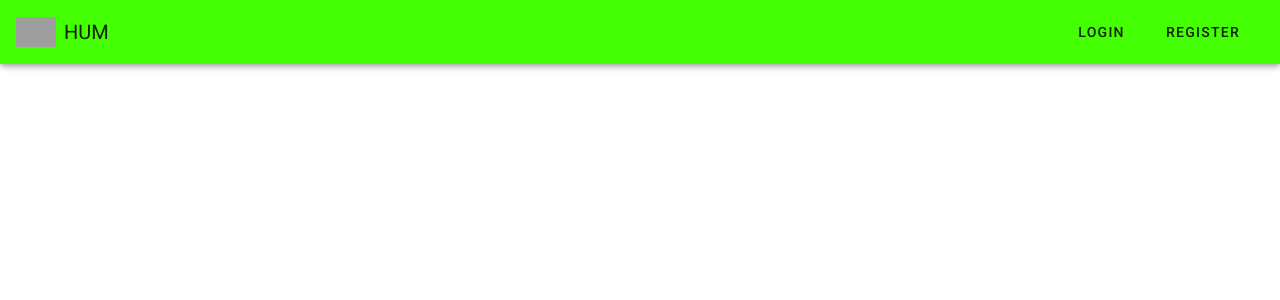
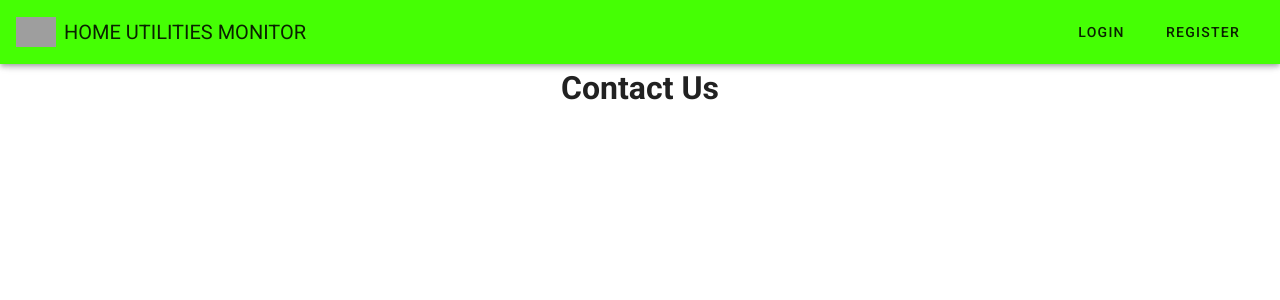
Before and after one commit to callumkaspick/HomeUtilitiesMonitor, a Vue app in the folder home/: page /contact in a window 1280 px wide. Shown: the top 300 px of the page. Built offline with nearby package versions, Linux system fonts and the light colour scheme; grey boxes are pictures that could not be loaded.

Commit message:
Some more main page updates and Contact Us initial setup

```diff
--- a/home/src/App.vue
+++ b/home/src/App.vue
@@ -1,6 +1,7 @@
 <template>
   <v-app>
-    <v-app-bar app color="#45FF04">
+    <!-- Logo and title in app bar at top of page -->
+    <v-app-bar app color="#45FF04" class="text-uppercase">
      <v-app-bar-nav-icon
      @click="drawer = !drawer"
      v-if="$store.state.isUserLoggedIn">
@@ -15,7 +16,7 @@
           width="40"
         />
         <v-app-bar-title class="mr-4">
-        HUM
+        Home Utilities Monitor
       </v-app-bar-title>
       </div>
 
@@ -53,15 +54,15 @@
       <v-btn
         v-if="$store.state.isUserLoggedIn"
         flat
-        dark
+        dark color="#13630C"
         @click="logout">
         Log Out
+        <v-icon right>exit_to_app</v-icon>
       </v-btn>
 
+    <!-- Nav Bar for Web app -->
     </v-app-bar>
-    <v-navigation-drawer
-    v-model="drawer"
-    app >
+    <v-navigation-drawer app v-model="drawer" dark>
       <v-list>
         <v-list-item
           v-for="item in items"
@@ -93,11 +94,11 @@ export default {
   data () {
     return {
       items: [
-        { title: 'Home', icon: 'mdi-view-dashboard', path: '/' },
+        { title: 'Home', icon: 'mdi-home', path: '/' },
         { title: 'Profile', icon: 'mdi-account-box', path: '/profile'},
         { title: 'Settings', icon: 'mdi-cog', path: '/settings'},
         { title: 'About', icon: 'mdi-information', path: '/about'},
-        { title: 'Contact', icon: 'mdi-mail', path: '/about'},
+        { title: 'Contact', icon: 'mdi-mail', path: '/contact'},
       ],
 
       drawer: false,
--- a/home/src/components/AppHome.vue
+++ b/home/src/components/AppHome.vue
@@ -9,7 +9,7 @@
     <v-row class="text-center">
       <v-col class="mt-6 mb-16">
         <h1 block class="display-2 font-weight-bold mb-3">
-          Welcome to Home Utilities Monitor, User
+          Welcome, User
         </h1>
       </v-col>
     </v-row>
@@ -18,14 +18,14 @@
       <!-- button for redirect to electricity page -->
       <v-btn depressed large elevation="3" class="flexcol yellow mx-4" width="550" height="580" @click="$router.push('/electric')">
         <v-icon size="350">electric_bolt</v-icon>
-        <h1 class="display-2">Electricity</h1>
+        <span class="display-2">Electricity</span>
       </v-btn>
 
       <!-- button for redirect to water page -->
       <v-btn depressed large elevation="3" class="flexcol light blue mx-4" width="550" height="580" @click="$router.push('/water')">
         <v-icon size="350">water_drop</v-icon>
         <br/>
-        <h1 class="display-2">Water</h1>
+        <span class="display-2">Water</span>
       </v-btn>
     </v-row>
 
--- a/home/src/plugins/vuetify.js
+++ b/home/src/plugins/vuetify.js
@@ -1,6 +1,6 @@
 import Vue from 'vue';
-//import { colors } from 'vuetify/lib';
 import Vuetify from 'vuetify/lib/framework';
+
 
 Vue.use(Vuetify);
 
--- a/home/src/router/index.js
+++ b/home/src/router/index.js
@@ -10,6 +10,7 @@ import WaterView from '../views/WaterView.vue'
 import ElectricView from '../views/ElectricView.vue'
 import NotificationView from '../views/NotificationView.vue'
 import ProfileView from '../views/ProfileView.vue'
+import ContactUs from '../views/ContactUs.vue'
 
 Vue.use(VueRouter)
 
@@ -71,6 +72,11 @@ const routes = [
     path: '/profile',
     name: 'profile',
     component: ProfileView
+  },
+  {
+    path: '/contact',
+    name: 'contact',
+    component: ContactUs
   }
 ]
 
--- /dev/null
+++ b/home/src/views/ContactUs.vue
@@ -0,0 +1,5 @@
+<template>
+    <div class="text-center">
+        <h1>Contact Us</h1>
+    </div>
+</template>
```
Also changed, not shown: 1 other file (tests, documents, lock files or other folders).
